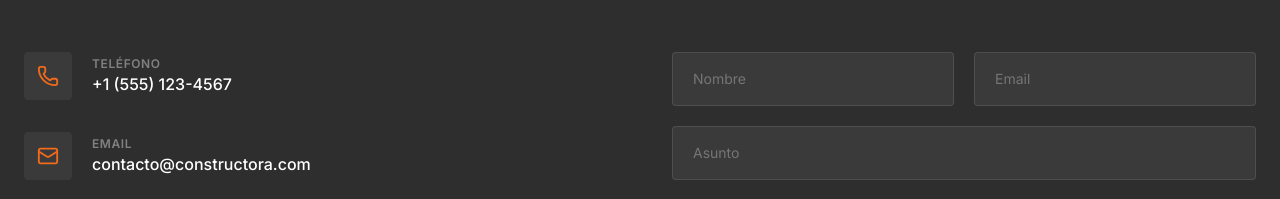
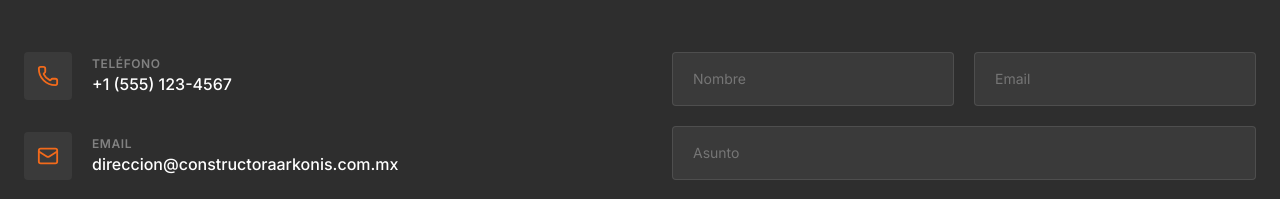
Before and after one commit to jesethflow99/arkonis.github.io, a React (Vite) app: page / in a window 1280 px wide. Shown: the part 4187-4386 px from the top of the page. Built offline with nearby package versions, Linux system fonts and the light colour scheme.

Commit message:
update email

```diff
--- a/src/components/Contact.jsx
+++ b/src/components/Contact.jsx
@@ -35,7 +35,7 @@ export default function Contact() {
           >
             {[
               { icon: Phone, label: 'Teléfono', value: '+1 (555) 123-4567' },
-              { icon: Mail, label: 'Email', value: 'contacto@constructora.com' },
+              { icon: Mail, label: 'Email', value: 'direccion@constructoraarkonis.com.mx' },
               { icon: MapPin, label: 'Dirección', value: 'Av. Principal 123, Ciudad' },
               { icon: Clock, label: 'Horario', value: 'Lun - Vie: 8:00 AM - 6:00 PM' },
             ].map((item) => (
```
